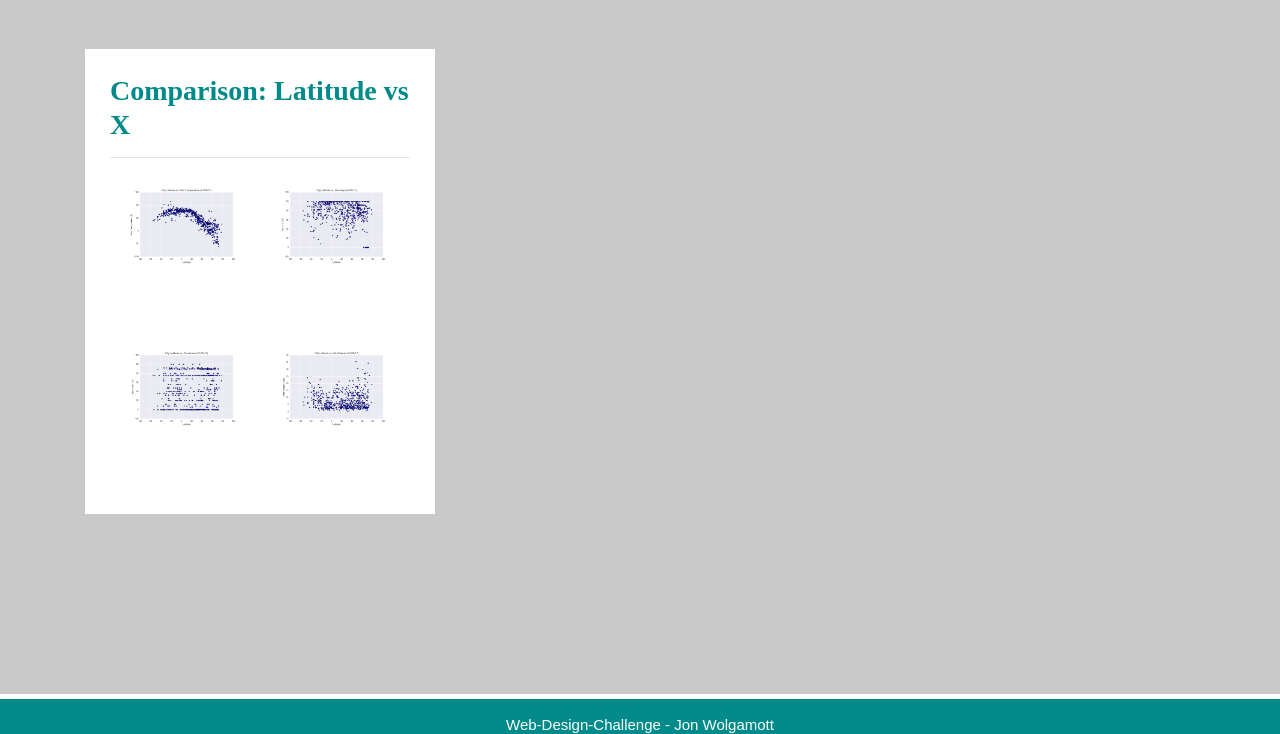
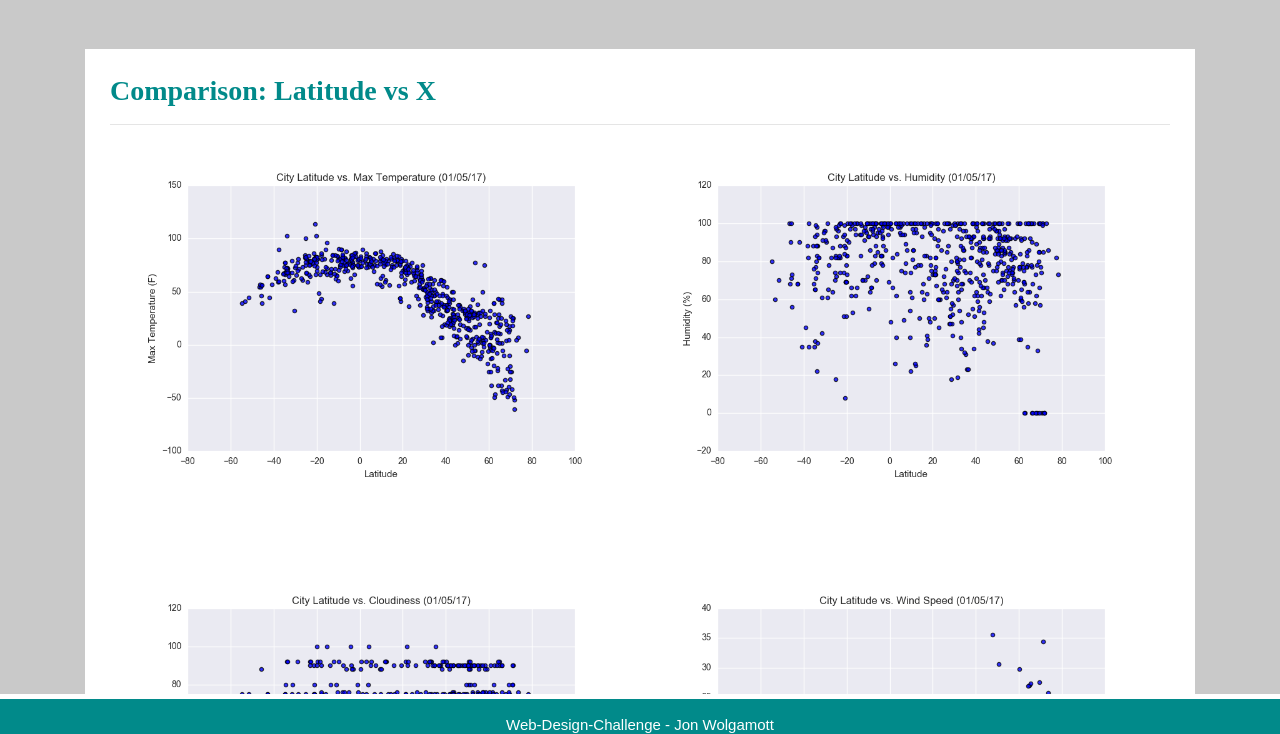
Before and after one commit to wonderbug2020/Web-Design-Challenge, a plain HTML site: page WebVisualizations/compare.html in a window 1280 px wide. Shown: the part 51-785 px from the top of the page. Drawn offline with nearby package versions, Linux system fonts and the light colour scheme.

Commit message:
size change

```diff
--- a/WebVisualizations/compare.html
+++ b/WebVisualizations/compare.html
@@ -41,7 +41,7 @@
   </div>
   <div class="container">
       <div class="row">
-             <div class = "col-sm-12 col-lg-4">
+             <div class = "col-sm-12 col-lg-12">
                  <div class="box">
                      <h3 class="title">Comparison: Latitude vs X</h3>
                      <hr>
```
